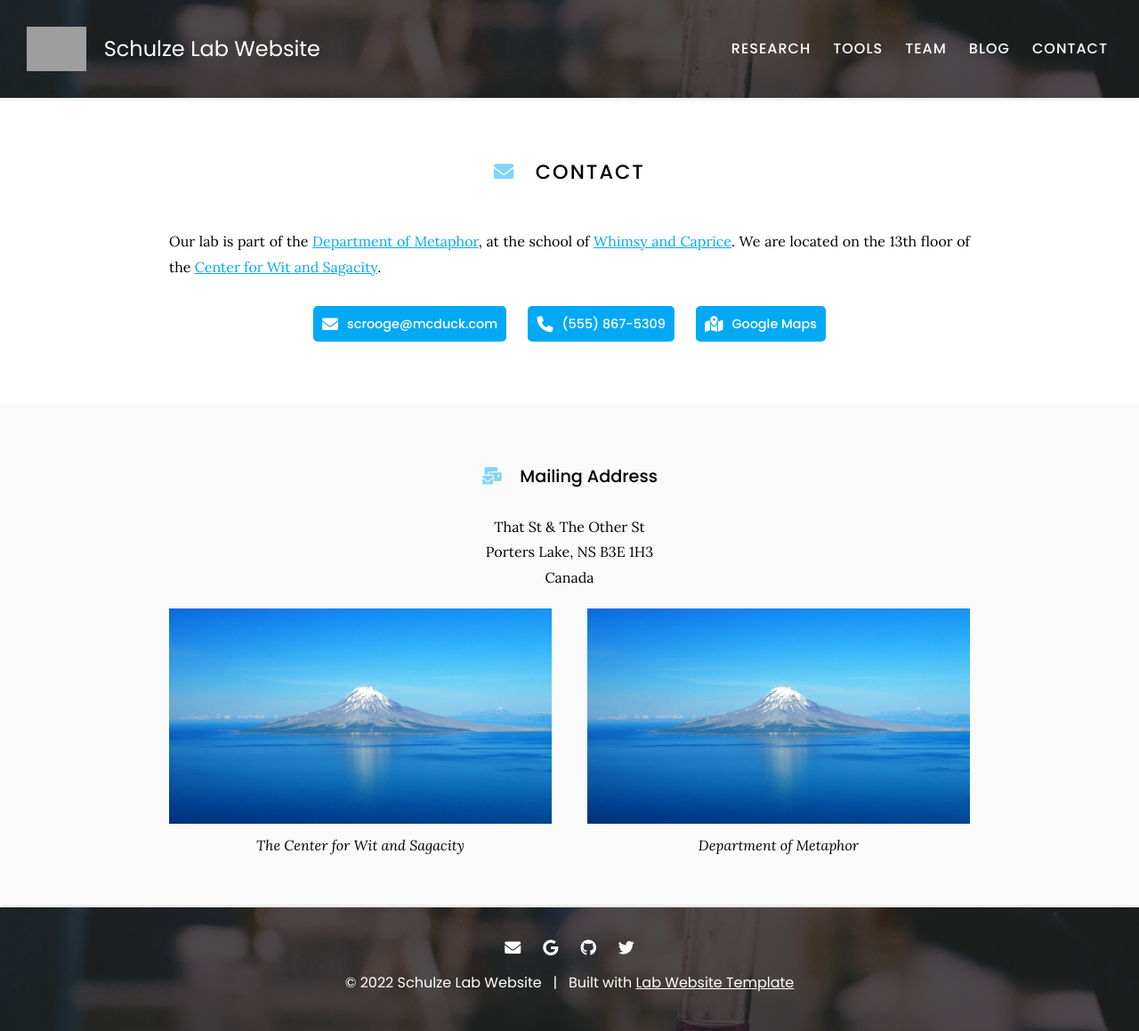
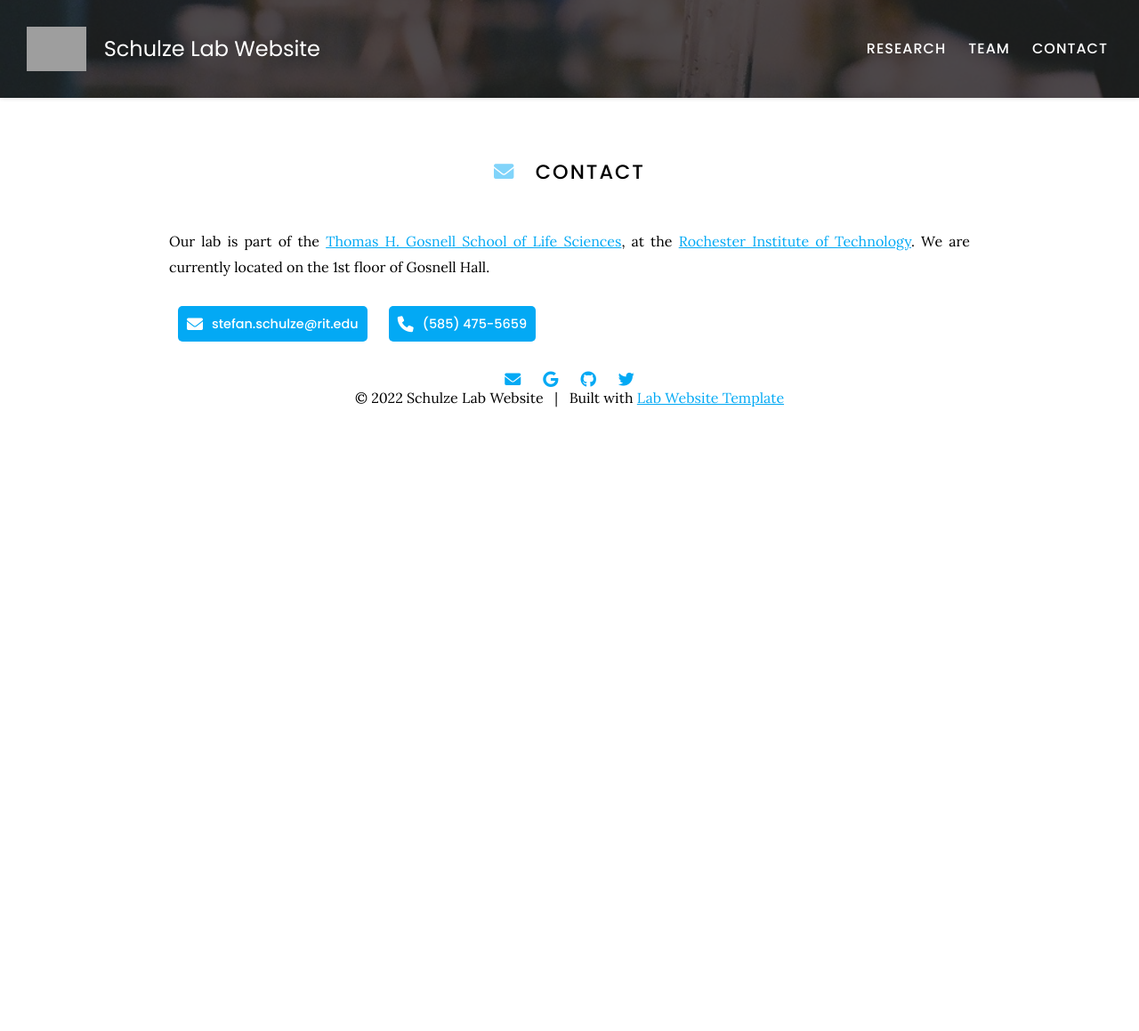
Before and after one commit to Schulze-lab/Schulze-lab-website, a Jekyll site: the page built from contact/index.md, in a window 1280 px wide. Shown: the whole page at 89% size. Built offline with Jekyll 4.4.1, drawn with Linux system fonts in a browser that asks for light colours; after the commit the page ends 900 px from its top, so only the background shows below that; grey boxes are pictures that could not be loaded.

```diff
--- a/_config.yaml
+++ b/_config.yaml
@@ -3,7 +3,7 @@
 # site properties and page defaults
 title: Schulze Lab Website
 description: Website for the Schulze lab at RIT
-logo: images/logo.png
+logo: images/logo.jpg
 header: images/background.jpg
 footer: images/background.jpg
 baseurl: ""
@@ -39,11 +39,11 @@ defaults:
       type: "members"
     values:
       layout: member
-  # markdown files in /_posts
-  - scope:
-      type: "posts"
-    values:
-      layout: post
+  # # markdown files in /_posts
+  # - scope:
+  #     type: "posts"
+  #   values:
+  #     layout: post
 
 # collections
 collections:
--- a/contact/index.md
+++ b/contact/index.md
@@ -7,28 +7,29 @@ nav:
 
 # <i class="fas fa-envelope"></i>Contact
 
-Our lab is part of the [Department of Metaphor](), at the school of [Whimsy and Caprice]().
-We are located on the 13th floor of the [Center for Wit and Sagacity]().
+Our lab is part of the [Thomas H. Gosnell School of Life Sciences](https://www.rit.edu/science/thomas-h-gosnell-school-life-sciences), at the [Rochester Institute of Technology](https://www.rit.edu).
+We are currently located on the 1st floor of Gosnell Hall.
 
 {%
   include link.html
   type="email"
   icon=""
-  text="scrooge@mcduck.com"
+  text="stefan.schulze@rit.edu"
   tooltip=""
-  link="scrooge@mcduck.com"
+  link="stefan.schulze@rit.edu"
   style="button"
 %}
 {%
   include link.html
   type="phone"
   icon=""
-  text="(555) 867-5309"
+  text="(585) 475-5659"
   tooltip=""
-  link="+1-555-867-5309"
+  link="+1-585-475-5659"
   style="button"
 %}
-{%
+
+<!-- {%
   include link.html
   type="address"
   icon=""
@@ -36,9 +37,9 @@ We are located on the 13th floor of the [Center for Wit and Sagacity]().
   tooltip="Our location on Google Maps for easy navigation"
   link="https://www.google.com/maps/place/That+St+%26+The+Other+St,+Porters+Lake,+NS+B3E+1H3,+Canada/@44.7389237,-63.3033296,20.78z/data=!4m5!3m4!1s0x4b5a31023bb02565:0xb9505694e83a53d7!8m2!3d44.7389353!4d-63.3030828"
   style="button"
-%}
+%} -->
 {:.center}
-
+<!--
 {% include section.html %}
 
 ### <i class="fas fa-mail-bulk"></i>Mailing Address
@@ -62,4 +63,4 @@ Canada
   caption="Department of Metaphor"
 %}
 {% endcapture %}
-{% include two-col.html col1=col1 col2=col2 %}
+{% include two-col.html col1=col1 col2=col2 %} -->
```
Also changed, not shown: _members/upton-goode.md (deleted, +0 -18 lines), blog/index.md (deleted, +0 -27 lines), index.md (+18 -10 lines), research/index.md (+4 -7 lines), team/index.md (+16 -7 lines), tools/index.md (deleted, +0 -27 lines), images/photo.jpg (deleted).
